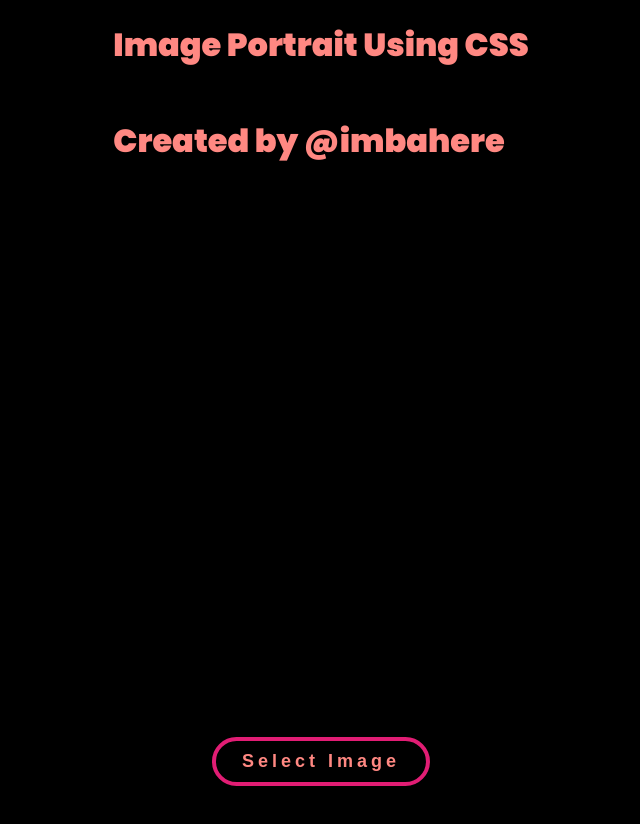
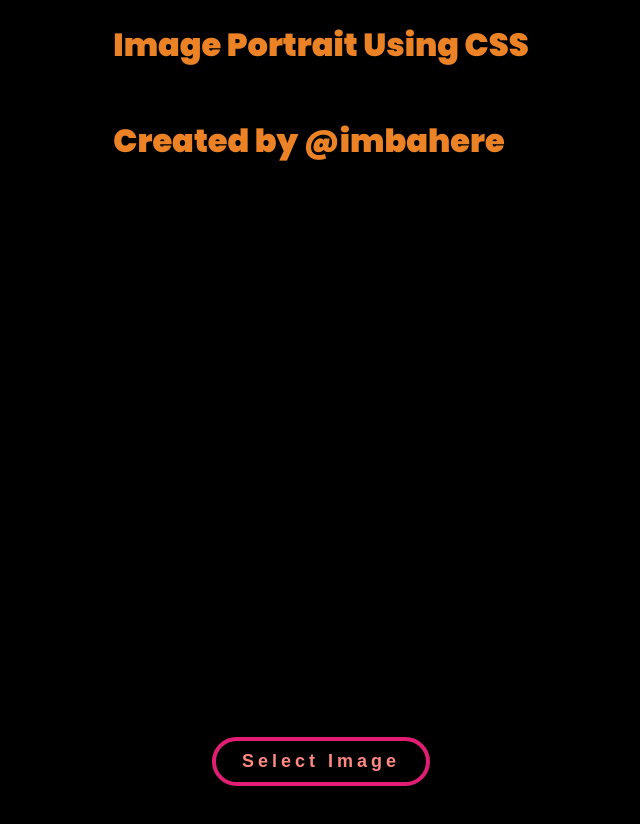
Before and after one commit to malrazer/text-portrait-css, a plain HTML site: page index.html in a window 1280 px wide. Shown: the top 824 px of the page, without its empty margins (319-959 px from the left). Drawn offline with nearby package versions, Linux system fonts and the light colour scheme.

Commit message:
Update styles.css

```diff
--- a/styles.css
+++ b/styles.css
@@ -6,7 +6,7 @@ body {
 
 h1 {
   position: absolute;
-  color: #ff8882;
+  color: #EB8326;
   margin-top: 0;
   font-family: "Poppins", sans-serif;
   left: 50%;
```
